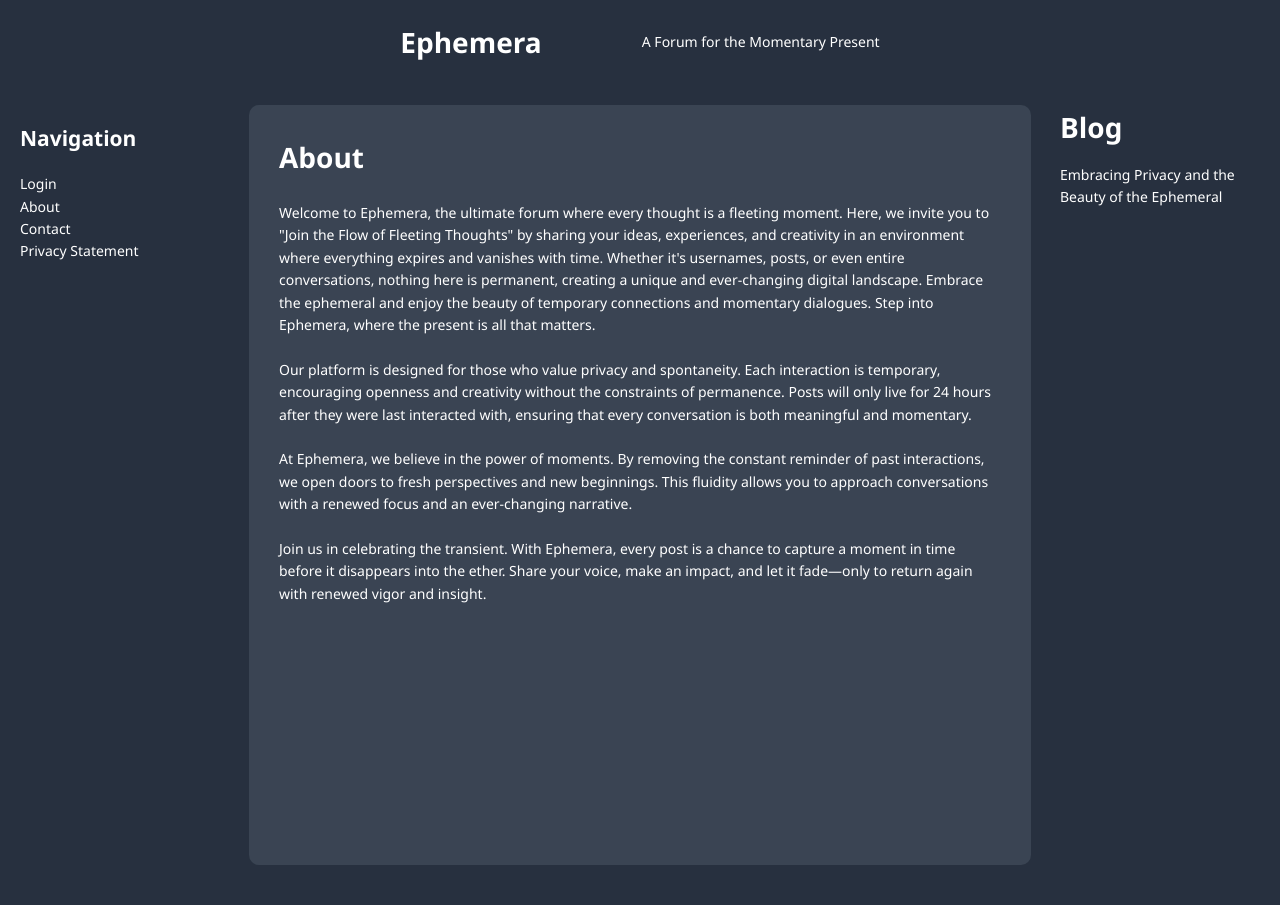
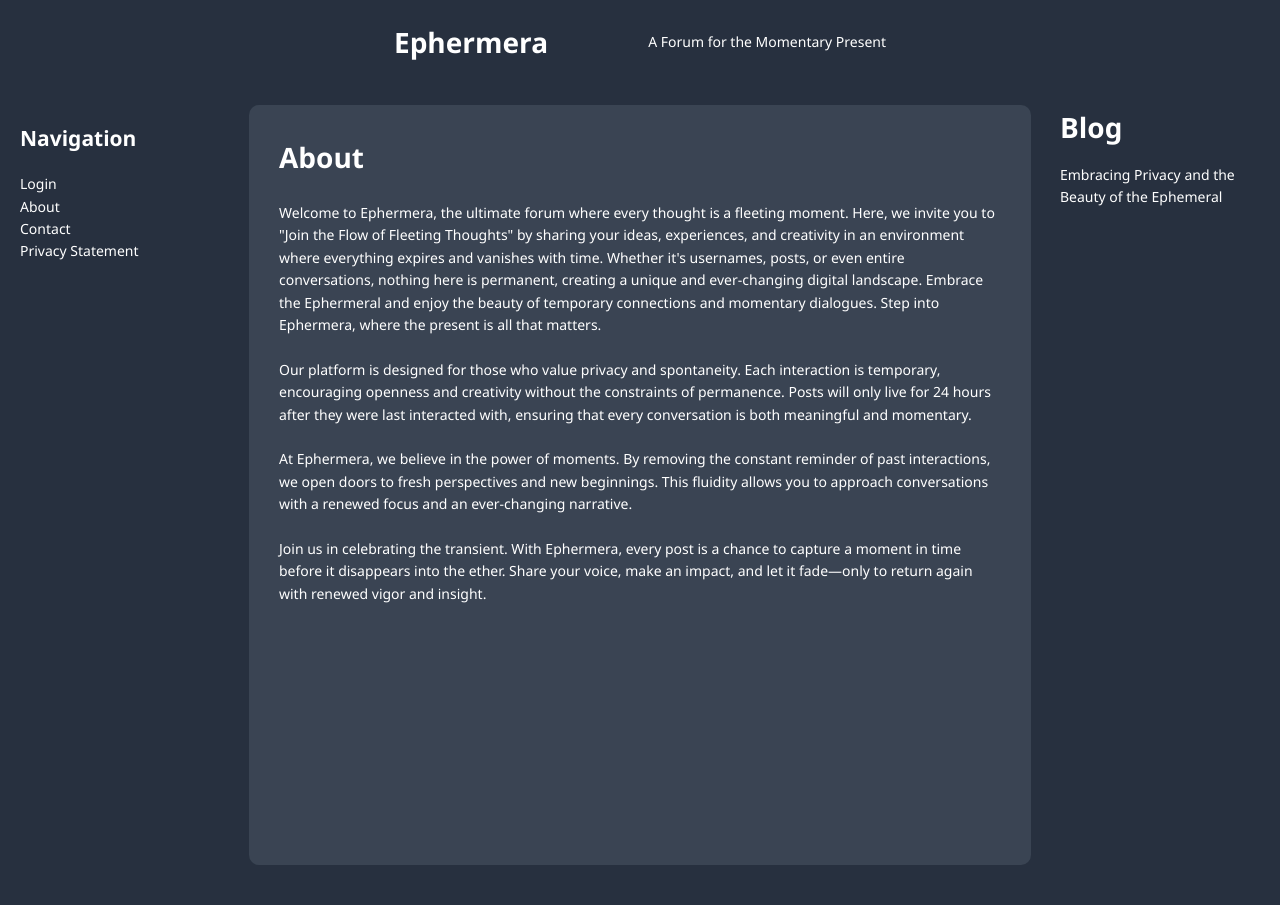
Before and after one commit to benjimanmiller/transient.chat, a PHP site: page /about.php in a window 1280 px wide. Shown: the top 905 px of the page. Run offline with PHP 8.4, Linux system fonts and the light colour scheme.

Commit message:
Updated Naming

```diff
--- a/about.php
+++ b/about.php
@@ -4,7 +4,7 @@
 <head>
     <meta charset="UTF-8">
     <meta name="viewport" content="width=device-width, initial-scale=1.0">
-    <title>Ephemera - About</title>
+    <title>Ephermera - About</title>
     <link rel="stylesheet" href="css/styles.css">
 </head>
 
@@ -20,7 +20,7 @@
                 <h1>About</h1>
                 <br>
                 <p>
-                    Welcome to Ephemera, the ultimate forum where every thought is a fleeting moment. Here, we invite you to "Join the Flow of Fleeting Thoughts" by sharing your ideas, experiences, and creativity in an environment where everything expires and vanishes with time. Whether it's usernames, posts, or even entire conversations, nothing here is permanent, creating a unique and ever-changing digital landscape. Embrace the ephemeral and enjoy the beauty of temporary connections and momentary dialogues. Step into Ephemera, where the present is all that matters.
+                    Welcome to Ephermera, the ultimate forum where every thought is a fleeting moment. Here, we invite you to "Join the Flow of Fleeting Thoughts" by sharing your ideas, experiences, and creativity in an environment where everything expires and vanishes with time. Whether it's usernames, posts, or even entire conversations, nothing here is permanent, creating a unique and ever-changing digital landscape. Embrace the Ephermeral and enjoy the beauty of temporary connections and momentary dialogues. Step into Ephermera, where the present is all that matters.
                 </p>
                 <br>
                 <p>
@@ -28,11 +28,11 @@
                 </p>
                 <br>
                 <p>
-                    At Ephemera, we believe in the power of moments. By removing the constant reminder of past interactions, we open doors to fresh perspectives and new beginnings. This fluidity allows you to approach conversations with a renewed focus and an ever-changing narrative.
+                    At Ephermera, we believe in the power of moments. By removing the constant reminder of past interactions, we open doors to fresh perspectives and new beginnings. This fluidity allows you to approach conversations with a renewed focus and an ever-changing narrative.
                 </p>
                 <br>
                 <p>
-                    Join us in celebrating the transient. With Ephemera, every post is a chance to capture a moment in time before it disappears into the ether. Share your voice, make an impact, and let it fade—only to return again with renewed vigor and insight.
+                    Join us in celebrating the transient. With Ephermera, every post is a chance to capture a moment in time before it disappears into the ether. Share your voice, make an impact, and let it fade—only to return again with renewed vigor and insight.
                 </p>
                 <br>
             </div>
--- a/admin-login.php
+++ b/admin-login.php
@@ -4,7 +4,7 @@
 <head>
     <meta charset="UTF-8">
     <meta name="viewport" content="width=device-width, initial-scale=1.0">
-    <title>Ephemera - Admin Login</title>
+    <title>Ephermera - Admin Login</title>
     <link rel="stylesheet" href="css/styles.css">
 </head>
 
--- a/admin-panel.php
+++ b/admin-panel.php
@@ -4,7 +4,7 @@
 <head>
     <meta charset="UTF-8">
     <meta name="viewport" content="width=device-width, initial-scale=1.0">
-    <title>Ephemera - Admin Panel</title>
+    <title>Ephermera - Admin Panel</title>
     <link rel="stylesheet" href="css/styles.css">
 </head>
 
--- a/articles/blank_article.php
+++ b/articles/blank_article.php
@@ -4,7 +4,7 @@
 <head>
     <meta charset="UTF-8">
     <meta name="viewport" content="width=device-width, initial-scale=1.0">
-    <title>Ephemera - Blog Title</title>
+    <title>Ephermera - Blog Title</title>
     <link rel="stylesheet" href="css/styles.css">
 </head>
 
--- a/blog_embracing_ephemera.php
+++ b/blog_embracing_ephemera.php
@@ -4,7 +4,7 @@
 <head>
     <meta charset="UTF-8">
     <meta name="viewport" content="width=device-width, initial-scale=1.0">
-    <title>Ephemera - Embracing Privacy and the Beauty of the Ephemeral</title>
+    <title>Ephermera - Embracing Privacy and the Beauty of the Ephemeral</title>
     <link rel="stylesheet" href="css/styles.css">
 </head>
 
--- a/composer.json
+++ b/composer.json
@@ -1,6 +1,6 @@
 {
-    "name": "ben/ephemera",
-    "description": "An Ephemeral Message Board",
+    "name": "ben/Ephermera",
+    "description": "An Ephermeral Message Board",
     "authors": [
         {
             "name": "Ben Miller",
--- a/contact.php
+++ b/contact.php
@@ -4,7 +4,7 @@
 <head>
     <meta charset="UTF-8">
     <meta name="viewport" content="width=device-width, initial-scale=1.0">
-    <title>Ephemera - Contact Me</title>
+    <title>Ephermera - Contact Me</title>
     <link rel="stylesheet" href="css/styles.css">
 </head>
 
--- a/dashboard.php
+++ b/dashboard.php
@@ -4,7 +4,7 @@
 <head>
     <meta charset="UTF-8">
     <meta name="viewport" content="width=device-width, initial-scale=1.0">
-    <title>Ephemera - Boards</title>
+    <title>Ephermera - Boards</title>
     <link rel="stylesheet" href="css/styles.css">
 </head>
 
@@ -42,7 +42,7 @@
             <div class="container">
                 <?php
                 $username = $_SESSION["username"];
-                echo "<h1>Welcome to The Ephemera Board, $username.</h1><br>";
+                echo "<h1>Welcome to The Ephermera Board, $username.</h1><br>";
                 ?>
 
                 <!-- Create Thread Button and Form -->
--- a/header.php
+++ b/header.php
@@ -2,9 +2,9 @@
 
 <header>
     <?php if (isset($_SESSION['username'])): ?>
-        <h1><a href="dashboard.php">Ephemera</a></h1>
+        <h1><a href="dashboard.php">Ephermera</a></h1>
     <?php else: ?>
-        <h1><a href="index.php">Ephemera</a></h1>
+        <h1><a href="index.php">Ephermera</a></h1>
     <?php endif; ?>
     <div class="header-text">
         <p>A Forum for the Momentary Present</p>
--- a/index.php
+++ b/index.php
@@ -4,7 +4,7 @@
 <head>
     <meta charset="UTF-8">
     <meta name="viewport" content="width=device-width, initial-scale=1.0">
-    <title>Ephemera - Login</title>
+    <title>Ephermera - Login</title>
     <link rel="stylesheet" href="css/styles.css">
 </head>
 
```
Also changed, not shown: privacy.php (+4 -4 lines).
